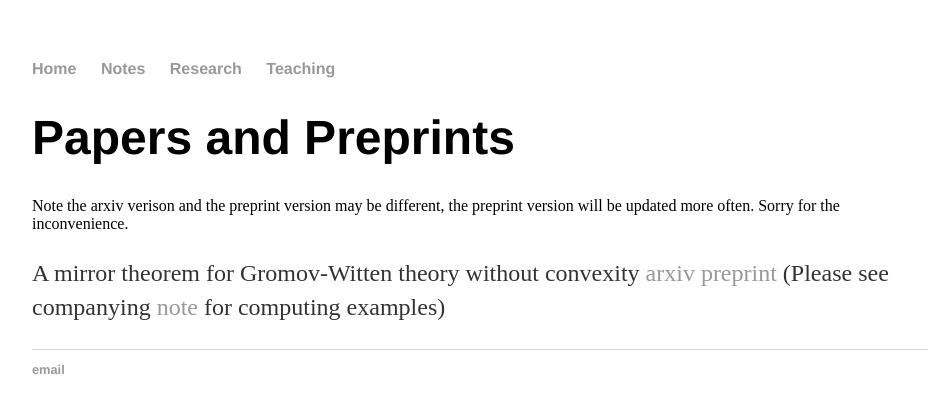
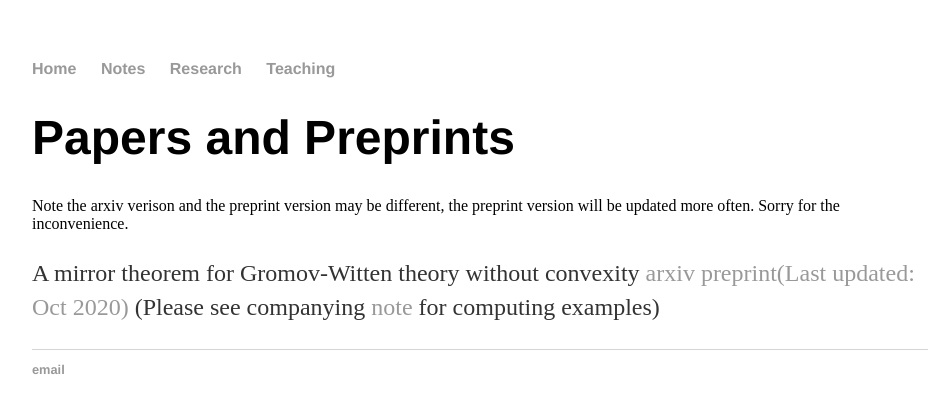
Before and after one commit to Junmathwang/junmathwang.github.io, a Jekyll site: the page built from research/index.html, in a window 1280 px wide. Shown: the top 413 px of the page, without its empty margins (160-1104 px from the left). Built offline with Jekyll 4.4.1, drawn with Linux system fonts in a browser that asks for light colours.

Commit message:
Update index.html

```diff
--- a/research/index.html
+++ b/research/index.html
@@ -7,6 +7,6 @@
 
 					<h1>Papers and Preprints</h1>
                                         Note the arxiv verison and the preprint version may be different, the preprint version will be updated more often. Sorry for the inconvenience.
-					<p> A mirror theorem for Gromov-Witten theory without convexity <a href="http://arxiv.org/abs/1910.14440">arxiv</a> <a href="var2-GW without convexity.pdf">preprint</a> (Please see companying <a href="https://www.dropbox.com/s/fnonb722qjsjdp3/I-functions%20for%20toric%20stack%20hypersurface.pdf?dl=0">note</a> for computing examples)
+					<p> A mirror theorem for Gromov-Witten theory without convexity <a href="http://arxiv.org/abs/1910.14440">arxiv</a> <a href="var3- GW without convexity.pdf">preprint(Last updated: Oct 2020)</a> (Please see companying <a href="https://www.dropbox.com/s/fnonb722qjsjdp3/I-functions%20for%20toric%20stack%20hypersurface.pdf?dl=0">note</a> for computing examples)
 
 	</div>
```
